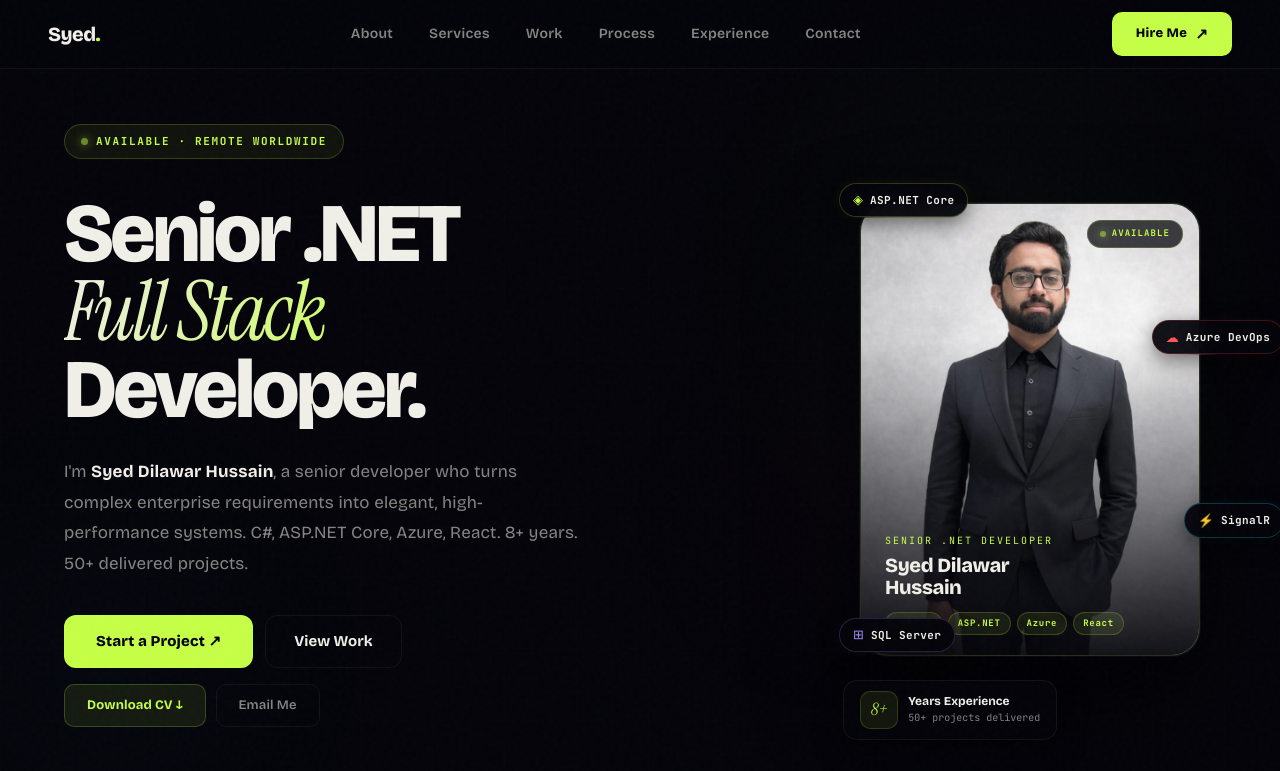
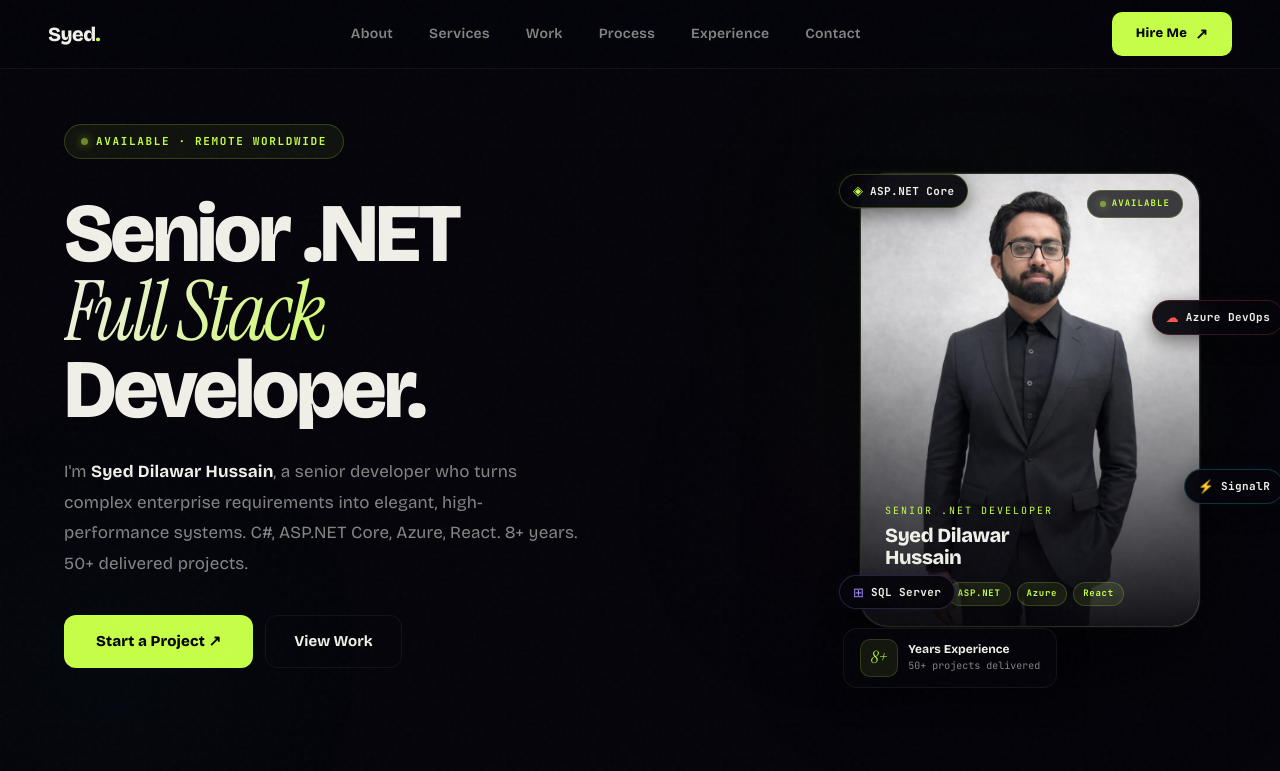
Before and after one commit to OwaisAlam3/Portfolio_Dilawar, a Next.js app: page / in a window 1280 px wide. Shown: the top 771 px of the page. Built offline with nearby package versions, Linux system fonts and the light colour scheme.

Commit message:
added download cv, mail option in about_v2

```diff
--- a/app/page.jsx
+++ b/app/page.jsx
@@ -1048,7 +1048,7 @@ export default function Page() {
               initial={{ opacity: 0, y: 20 }}
               animate={{ opacity: 1, y: 0 }}
               transition={{ delay: 0.68, duration: 0.6 }}
-              style={{ display: 'flex', flexWrap: 'wrap', gap: 12, marginBottom: 16 }}
+              style={{ display: 'flex', flexWrap: 'wrap', gap: 12, marginBottom: 48 }}
             >
               <a
                 href="#contact"
@@ -1070,32 +1070,7 @@ export default function Page() {
               </a>
             </motion.div>
 
-            {/* Secondary CTAs — Download CV + Email */}
-            <motion.div
-              initial={{ opacity: 0, y: 20 }}
-              animate={{ opacity: 1, y: 0 }}
-              transition={{ delay: 0.78, duration: 0.6 }}
-              style={{ display: 'flex', flexWrap: 'wrap', gap: 10, marginBottom: 48 }}
-            >
-              <a
-                href="/resume.pdf"
-                target="_blank"
-                rel="noopener noreferrer"
-                className="btn-cv"
-                onMouseEnter={onEnter}
-                onMouseLeave={onLeave}
-              >
-                Download CV ↓
-              </a>
-              <a
-                href="mailto:zaidi.dilawar110@gmail.com"
-                className="btn-email-ghost"
-                onMouseEnter={onEnter}
-                onMouseLeave={onLeave}
-              >
-                Email Me
-              </a>
-            </motion.div>
+
 
           </div>
 
@@ -1299,7 +1274,7 @@ export default function Page() {
             </p>
             <div style={{ display: 'flex', gap: 12, flexWrap: 'wrap' }}>
               <a
-                href="/resume.pdf"
+                href="/Dilawar_Resume.pdf"
                 target="_blank"
                 rel="noopener noreferrer"
                 className="btn-cv"
```
Also changed, not shown: 1 other file (tests, documents, lock files or other folders).
